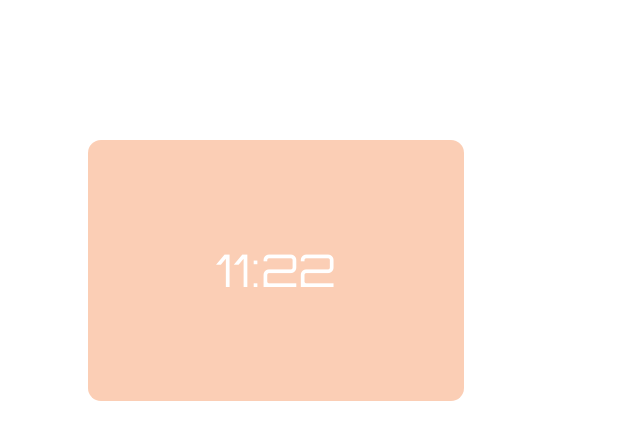
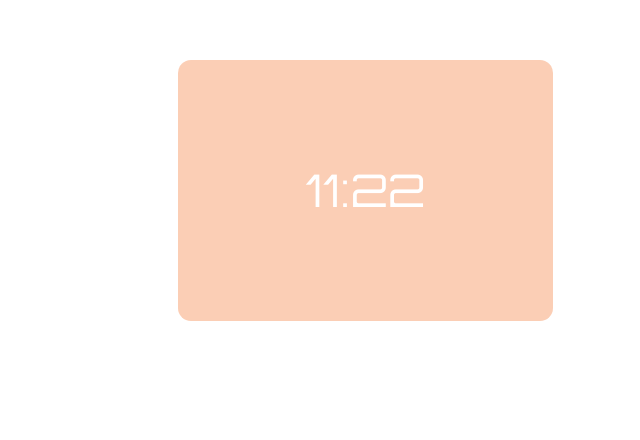
Before and after one commit to AlessandroNocentini/notion, a plain HTML site: page index.html in a window 1280 px wide. Shown: the part 188-628 px from the top of the page, without its empty margins (266-906 px from the left). Drawn offline with Linux system fonts and the light colour scheme.

Commit message:
Update Clock_Style.css

```diff
--- a/Clock_Style.css
+++ b/Clock_Style.css
@@ -1,7 +1,7 @@
 .clock {
     position: absolute;
-    top: 41%;
-    right: 43%;
+    top: 31%;
+    right: 36%;
     color: white;
     font-size: 45px;
     font-family: 'Orbitron';
```
